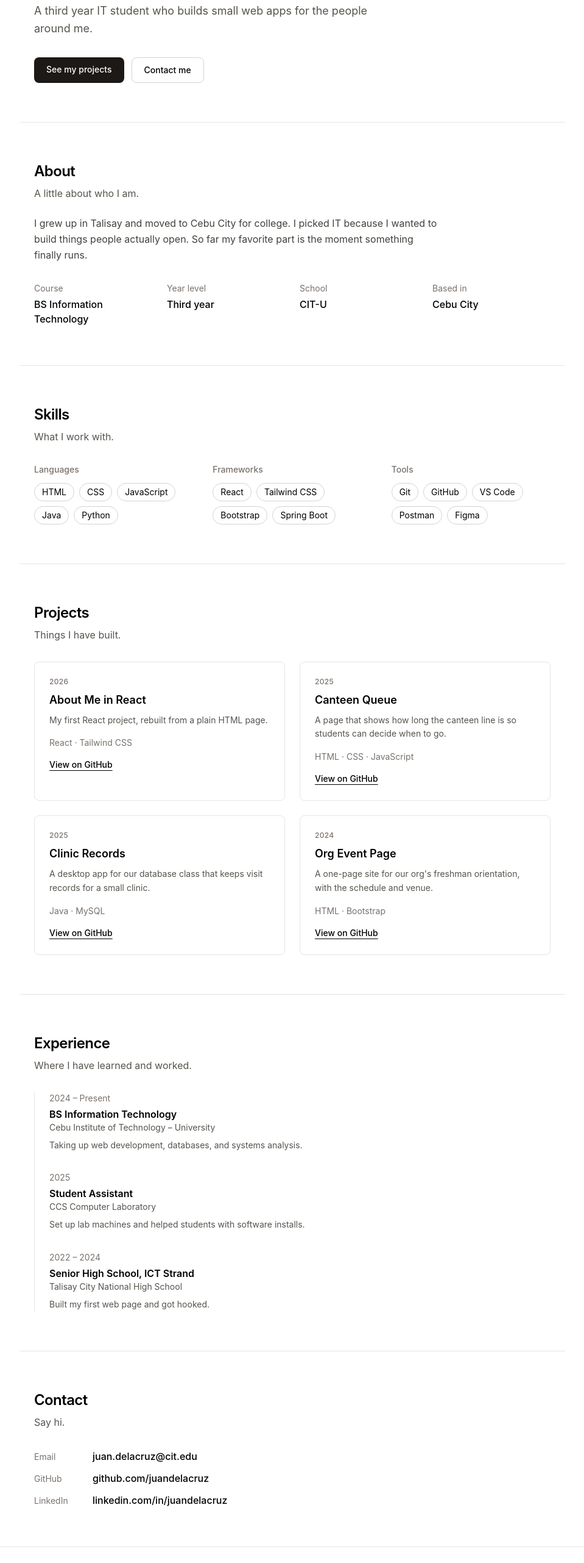
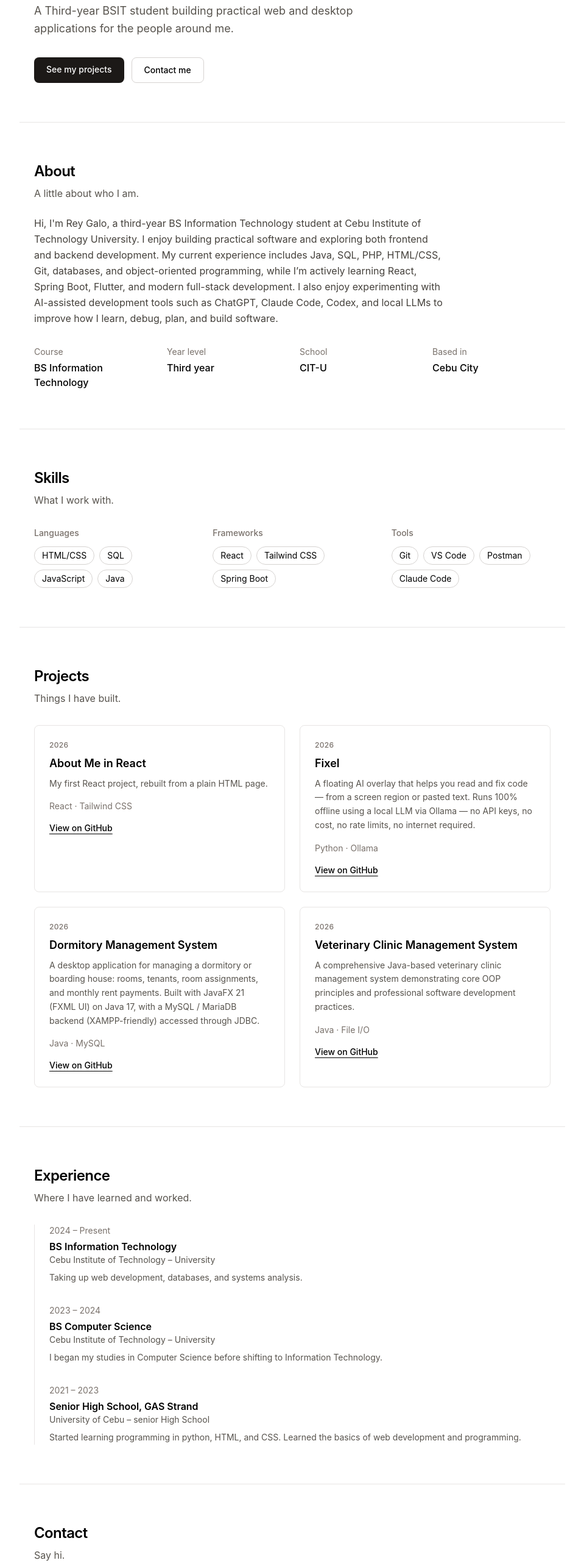
Before and after one commit to Rey-Galo/CSIT340G8-Lab2-Galo, a React (Vite) app: page / in a window 1280 px wide. Shown: the part 234-2797 px from the top of the page at 61% size, without its empty margins (160-1119 px from the left). Built offline with nearby package versions, Linux system fonts and the light colour scheme.

Commit message:
Update portfolio with my details and projects

```diff
--- a/src/components/AboutSection.jsx
+++ b/src/components/AboutSection.jsx
@@ -9,9 +9,15 @@ function AboutSection() {
     >
       <SectionHeading title="About" subtitle="A little about who I am." />
       <p class="mt-6 max-w-2xl leading-relaxed text-stone-700">
-        I grew up in Talisay and moved to Cebu City for college. I picked IT
-        because I wanted to build things people actually open. So far my
-        favorite part is the moment something finally runs.
+        Hi, I'm Rey Galo, a third-year BS Information Technology student at Cebu
+        Institute of Technology University. I enjoy building practical
+        software and exploring both frontend and backend development. My current
+        experience includes Java, SQL, PHP, HTML/CSS, Git, databases, and
+        object-oriented programming, while I’m actively learning React, Spring
+        Boot, Flutter, and modern full-stack development. I also enjoy
+        experimenting with AI-assisted development tools such as ChatGPT, Claude
+        Code, Codex, and local LLMs to improve how I learn, debug, plan, and
+        build software.
       </p>
       <dl class="mt-8 grid grid-cols-2 gap-6 sm:grid-cols-4">
         <Fact label="Course" value="BS Information Technology" />
--- a/src/components/ContactSection.jsx
+++ b/src/components/ContactSection.jsx
@@ -12,18 +12,18 @@ function ContactSection() {
       <ul class="mt-8 space-y-3">
         <ContactLink
           label="Email"
-          href="mailto:juan.delacruz@cit.edu"
-          text="juan.delacruz@cit.edu"
+          href="mailto:reygalo29@gmail.com"
+          text="reygalo29@gmail.com"
         />
         <ContactLink
           label="GitHub"
-          href="https://github.com/juandelacruz"
-          text="github.com/juandelacruz"
+          href="https://github.com/Rey-Galo"
+          text="github.com/Rey-Galo"
         />
         <ContactLink
           label="LinkedIn"
-          href="https://linkedin.com/in/juandelacruz"
-          text="linkedin.com/in/juandelacruz"
+          href="https://www.linkedin.com/in/galo-rey-741b93314/"
+          text="linkedin.com/in/galo-rey-741b93314/"
         />
       </ul>
     </section>
--- a/src/components/ExperienceSection.jsx
+++ b/src/components/ExperienceSection.jsx
@@ -19,18 +19,18 @@ function ExperienceSection() {
         </li>
         <li class="pl-6">
           <TimelineItem
-            period="2025"
-            title="Student Assistant"
-            place="CCS Computer Laboratory"
-            description="Set up lab machines and helped students with software installs."
+            period="2023 – 2024"
+            title="BS Computer Science"
+            place="Cebu Institute of Technology – University"
+            description="I began my studies in Computer Science before shifting to Information Technology."
           />
         </li>
         <li class="pl-6">
           <TimelineItem
-            period="2022 – 2024"
-            title="Senior High School, ICT Strand"
-            place="Talisay City National High School"
-            description="Built my first web page and got hooked."
+            period="2021 – 2023"
+            title="Senior High School, GAS Strand"
+            place="University of Cebu – senior High School"
+            description="Started learning programming in python, HTML, and CSS. Learned the basics of web development and programming."
           />
         </li>
       </ol>
--- a/src/components/Footer.jsx
+++ b/src/components/Footer.jsx
@@ -4,7 +4,7 @@ function Footer() {
   return (
     <footer class="border-t border-stone-200">
     <div class="max-w-4xl mx-auto px-6 py-8 text-sm text-stone-500">
-      © 2026 Juan dela Cruz. Built with React and Tailwind CSS for CSIT340.
+      © 2026 Rey T. Galo. Built with React and Tailwind CSS for CSIT340.
     </div>
   </footer>
   );
--- a/src/components/Hero.jsx
+++ b/src/components/Hero.jsx
@@ -2,10 +2,10 @@ function Hero() {
   return (
     <header id="top" class="max-w-4xl mx-auto px-6 pt-20 pb-16 scroll-mt-16">
       <p class="text-sm font-medium text-stone-500">Hi, I'm</p>
-      <h1 class="mt-2 text-5xl font-semibold tracking-tight">Juan dela Cruz</h1>
+      <h1 class="mt-2 text-5xl font-semibold tracking-tight">Rey Galo</h1>
       <p class="mt-4 max-w-xl text-lg leading-relaxed text-stone-600">
-        A third year IT student who builds small web apps for the people around
-        me.
+        A Third-year BSIT student building practical web and desktop
+        applications for the people around me.
       </p>
       <div class="mt-8 flex gap-3">
         <a
--- a/src/components/Navbar.jsx
+++ b/src/components/Navbar.jsx
@@ -6,7 +6,7 @@ function Navbar() {
       <nav class="sticky top-0 z-10 border-b border-stone-200 bg-white">
         <div class="max-w-4xl mx-auto px-6 h-16 flex items-center justify-between">
           <a href="#top" class="font-semibold">
-            Juan dela Cruz
+            Rey Galo
           </a>
           <div class="flex gap-6 text-sm text-stone-600">
             <NavLink href="#about">
--- a/src/components/ProjectsSection.jsx
+++ b/src/components/ProjectsSection.jsx
@@ -1,5 +1,4 @@
 import ProjectCard from "./ProjectCard";
-
 
 function ProjectsSection() {
   return (
@@ -15,28 +14,28 @@ function ProjectsSection() {
           title="About Me in React"
           description="My first React project, rebuilt from a plain HTML page."
           tech={["React", "Tailwind CSS"]}
-          link="https://github.com/juandelacruz/CSIT340-Lab1-DelaCruz"
+          link="https://github.com/Rey-Galo/CSIT340-Lab1-GALO"
         />
         <ProjectCard
-          year="2025"
-          title="Canteen Queue"
-          description="A page that shows how long the canteen line is so students can decide when to go."
-          tech={["HTML", "CSS", "JavaScript"]}
-          link="https://github.com/juandelacruz/canteen-queue"
+          year="2026"
+          title="Fixel"
+          description="A floating AI overlay that helps you read and fix code — from a screen region or pasted text. Runs 100% offline using a local LLM via Ollama — no API keys, no cost, no rate limits, no internet required."
+          tech={["Python", "Ollama"]}
+          link="https://github.com/Rey-Galo/Fixel"
         />
         <ProjectCard
-          year="2025"
-          title="Clinic Records"
-          description="A desktop app for our database class that keeps visit records for a small clinic."
+          year="2026"
+          title="Dormitory Management System"
+          description="A desktop application for managing a dormitory or boarding house: rooms, tenants, room assignments, and monthly rent payments. Built with JavaFX 21 (FXML UI) on Java 17, with a MySQL / MariaDB backend (XAMPP-friendly) accessed through JDBC."
           tech={["Java", "MySQL"]}
-          link="https://github.com/juandelacruz/clinic-records"
+          link="https://github.com/Rey-Galo/dorm-management-system"
         />
         <ProjectCard
-          year="2024"
-          title="Org Event Page"
-          description="A one-page site for our org's freshman orientation, with the schedule and venue."
-          tech={["HTML", "Bootstrap"]}
-          link="https://github.com/juandelacruz/org-event-page"
+          year="2026"
+          title="Veterinary Clinic Management System"
+          description="A comprehensive Java-based veterinary clinic management system demonstrating core OOP principles and professional software development practices."
+          tech={["Java", "File I/O"]}
+          link="https://github.com/Rey-Galo/Veterinary_Clinic_Management_System"
         />
       </div>
     </section>
--- a/src/components/SkillsSection.jsx
+++ b/src/components/SkillsSection.jsx
@@ -12,11 +12,10 @@ function SkillsSection() {
         <div>
           <h3 class="text-sm font-medium text-stone-500">Languages</h3>
           <div class="mt-3 flex flex-wrap gap-2">
-            <SkillTag name="HTML" />
-            <SkillTag name="CSS" />
+            <SkillTag name="HTML/CSS" />
+            <SkillTag name="SQL" />
             <SkillTag name="JavaScript" />
             <SkillTag name="Java" />
-            <SkillTag name="Python" />
           </div>
         </div>
         <div>
@@ -24,7 +23,6 @@ function SkillsSection() {
           <div class="mt-3 flex flex-wrap gap-2">
             <SkillTag name="React" />
             <SkillTag name="Tailwind CSS" />
-            <SkillTag name="Bootstrap" />
             <SkillTag name="Spring Boot" />
           </div>
         </div>
@@ -32,10 +30,9 @@ function SkillsSection() {
           <h3 class="text-sm font-medium text-stone-500">Tools</h3>
           <div class="mt-3 flex flex-wrap gap-2">
             <SkillTag name="Git" />
-            <SkillTag name="GitHub" />
             <SkillTag name="VS Code" />
             <SkillTag name="Postman" />
-            <SkillTag name="Figma" />
+            <SkillTag name="Claude Code" />
           </div>
         </div>
       </div>
```
